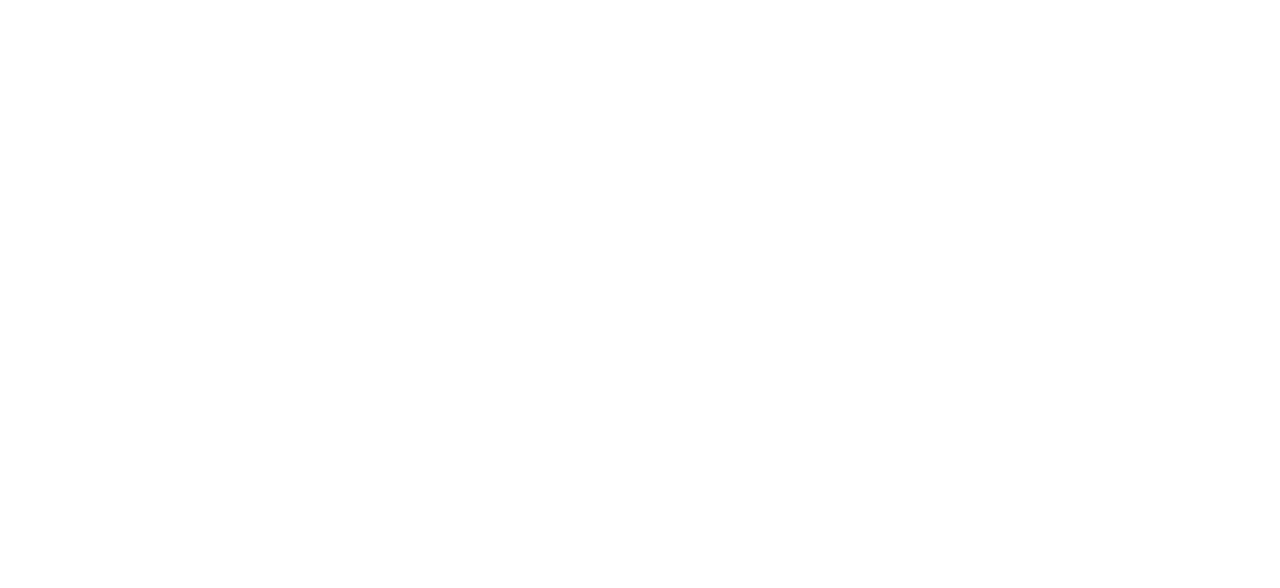
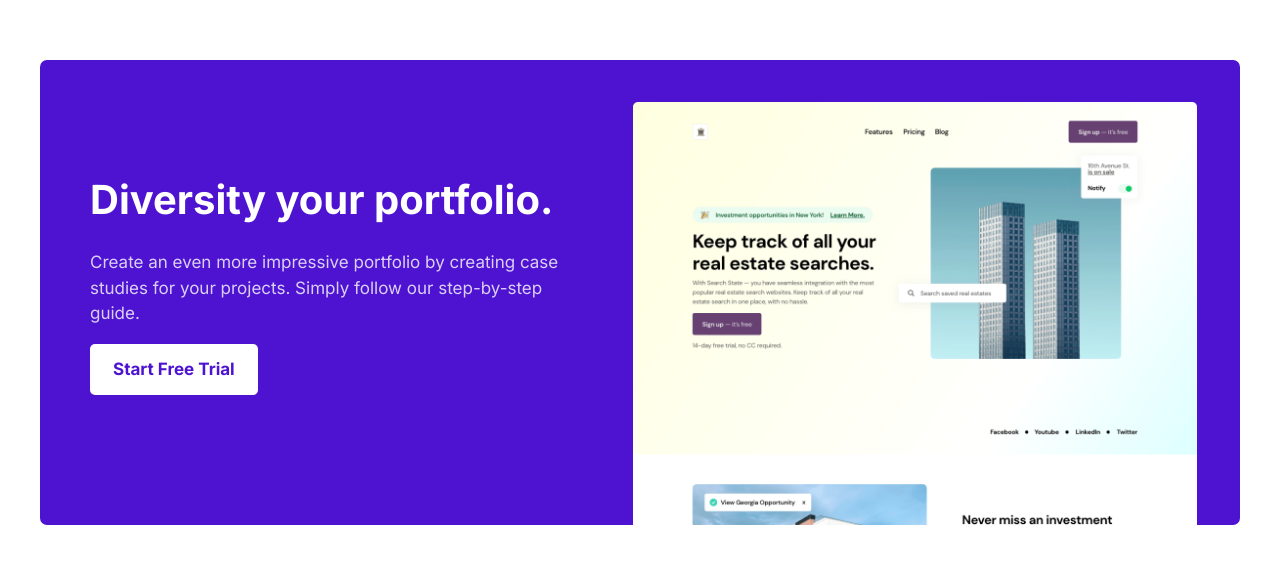
Before and after one commit to ankitraz/fiber-landing-page, a plain HTML site: page index.html in a window 1280 px wide. Drawn offline with Linux system fonts and the light colour scheme.

Commit message:
added callout section

```diff
--- a/index.html
+++ b/index.html
@@ -15,7 +15,17 @@
   </head>
   <body>
 
+    <section class="block callout">
+      <div class="container grid grid--1x2">
+        <div class="callout__content">
+          <h2>Diversity your portfolio.</h2>
+          <p>Create an even more impressive portfolio by creating case studies for your projects. Simply follow our step-by-step guide.</p>
+          <button class="btn btn--secondary">Start Free Trial</button>
+        </div>
 
+        <img class="callout__img" src="Assets/Page Image.png" alt="">
+      </div>
+    </section>
     <script src="main.js"></script>
   </body>
 </html>
--- a/styles.scss
+++ b/styles.scss
@@ -428,3 +428,66 @@ h3 {
         }
     }
 }
+
+// callout section
+
+
+.callout {
+
+    .container {
+        background: $primary-color;
+        border-radius: 7px;
+
+        .callout__content{
+            justify-self: center;
+            padding: 2rem;
+
+            h2 {
+                color: white;
+                font-size: 4rem;
+            }
+            p {
+                color: white;
+                opacity: 0.8;
+            }
+        }
+
+        .callout__img {
+            width: 100%;
+            padding: 2rem;
+            position: relative;
+            bottom: 0;
+            padding-bottom: 0;
+        }
+    }
+
+    @media screen and (min-width: 768px) {
+
+        .grid {
+            grid-template-rows: max-content;
+        }
+        .container {
+            position: relative;
+            .callout__content{
+                h2 {
+                    margin-top: 0;
+                }
+
+               margin-top: 8rem;
+               margin-bottom: 10rem;
+               padding-left: 5rem;
+               margin-right: 5rem;
+               padding-top: 3rem;
+               padding-bottom: 3rem;
+            }
+
+            .callout__img {
+                position: absolute;
+                width: 47%;
+                right: 4.3rem;
+                bottom: 0;
+                padding: 0;
+            }
+        }
+    }
+}
```
Also changed, not shown: components/callout.html (added, +11 -0 lines), playground.html (+14 -0 lines), playground2.html (added, +46 -0 lines), styles.css, 1 other file.
